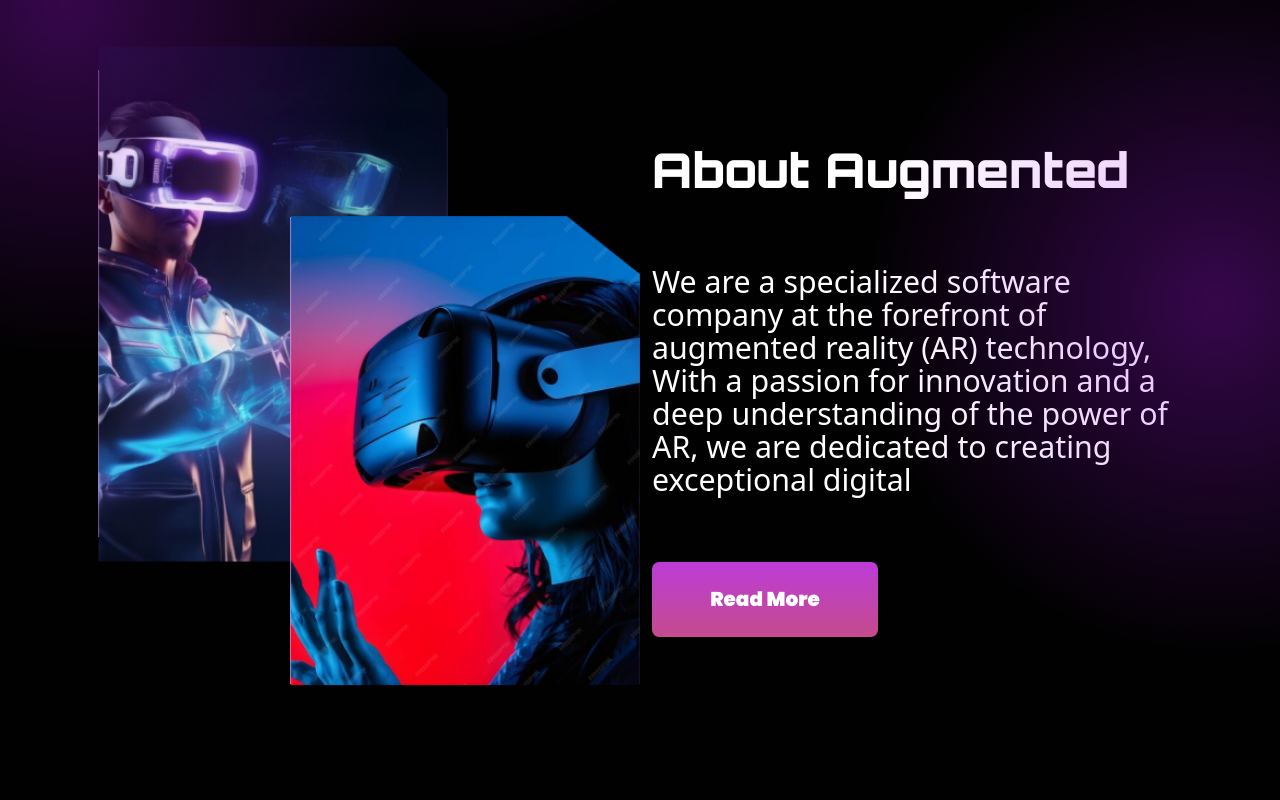
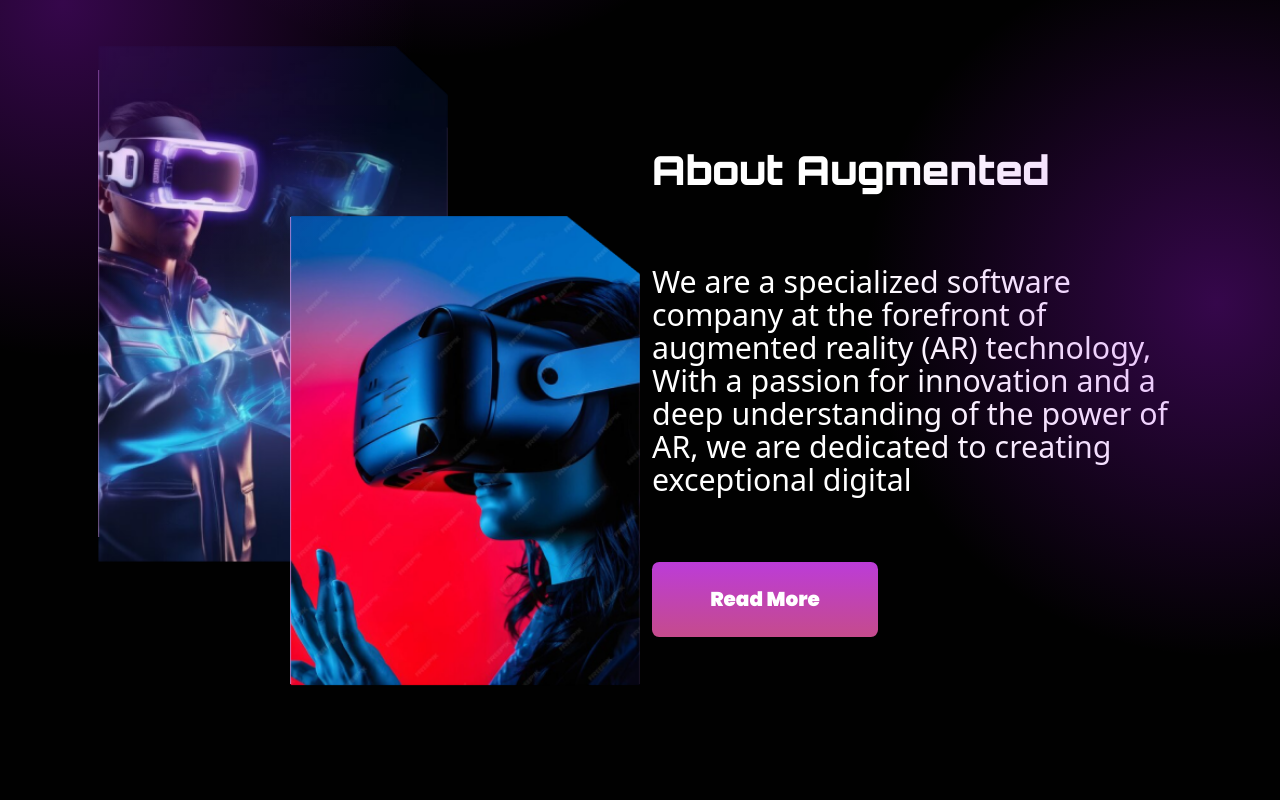
Before and after one commit to augmentedsolutions/augmentedsolWeb, a React (Vite) app: page / in a window 1280 px wide. Shown: the part 800-1600 px from the top of the page. Built offline with nearby package versions, Linux system fonts and the light colour scheme.

Commit message:
All components structure completed using html and css

```diff
--- a/src/index.css
+++ b/src/index.css
@@ -66,13 +66,13 @@ body {
 
 
   /* font size 64 px */
-  --font_size_45: 4rem;
+  --font_size_45: 3rem;
 
   /* font size 48 px */
-  --font_size_3:3rem;
+  --font_size_2_5:2.5rem;
 
    /* font size 32 px */
-   --font_size_2:2rem;
+   --font_size_1_5:1.5rem;
 
   /* font size 24 px */
   --font_size_1_5:1.5rem;
@@ -185,7 +185,7 @@ body {
 }
 .heading_tertiary_1 {
   font-family: var(--font_family_poppins);
-  font-size: var(--font_size_2);
+  font-size: var(--font_size_1_5);
   font-weight: var(--font_weight_900);
   line-height: var(--line_height_42);
   color: var(--btn_text_color);
@@ -214,7 +214,7 @@ body {
 .text_primary_1 {
   font-size: var(--font_family_poppins);
   font-weight: var(--font_wight_400);
-  font-size: var(--font_size_2);
+  font-size: var(--font_size_1_5);
   line-height: var(--line_height_33);
   color: var(--btn_text_color);
 }
@@ -255,7 +255,7 @@ body {
 }
 .heading_primary {
   font-family: var(--font_family_orbitron);
-  font-size: var(--font_size_3);
+  font-size: var(--font_size_2_5);
   font-weight: var(--font_weight_900);
   line-height: var(--line_height_72);
   color: var(--btn_text_color);
```
